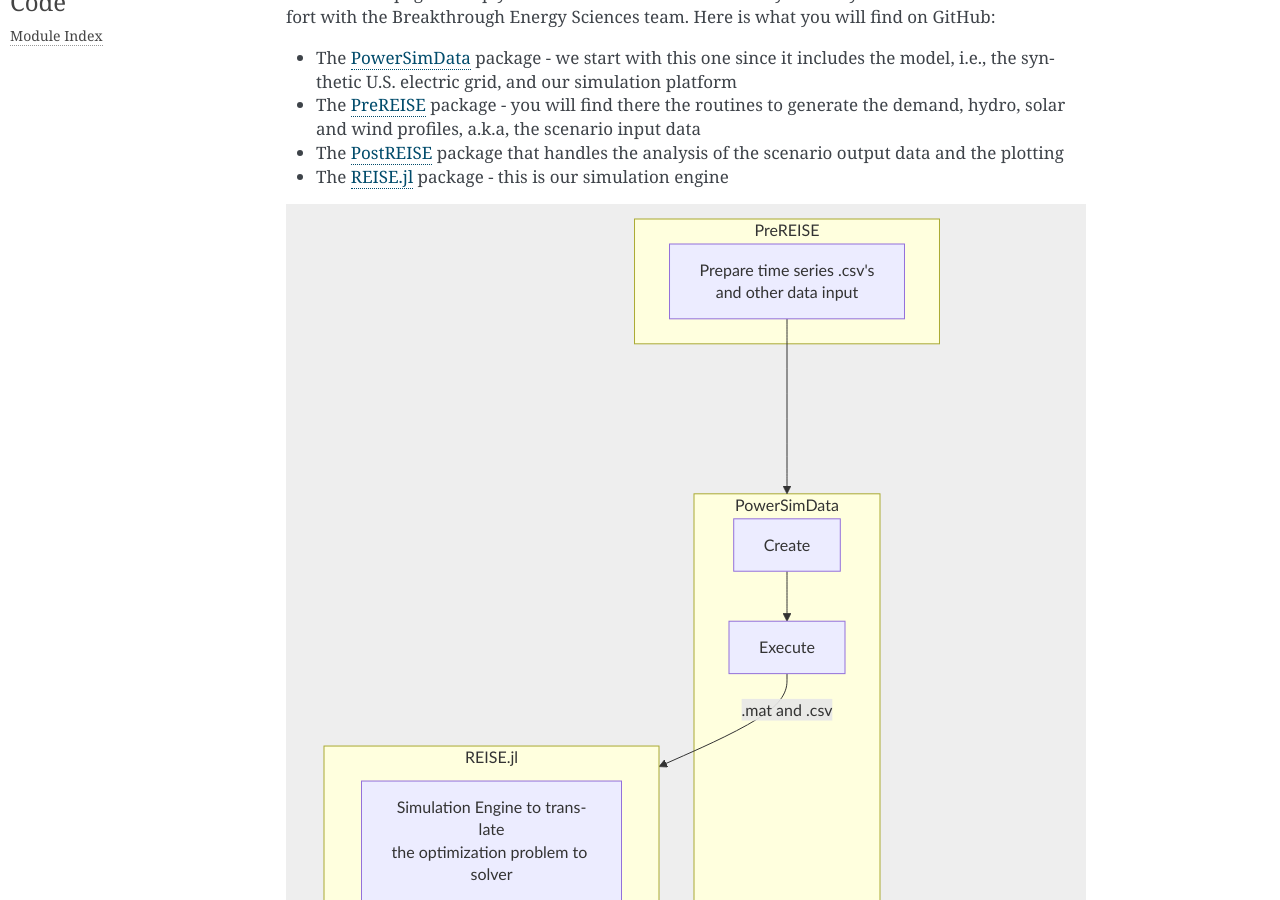
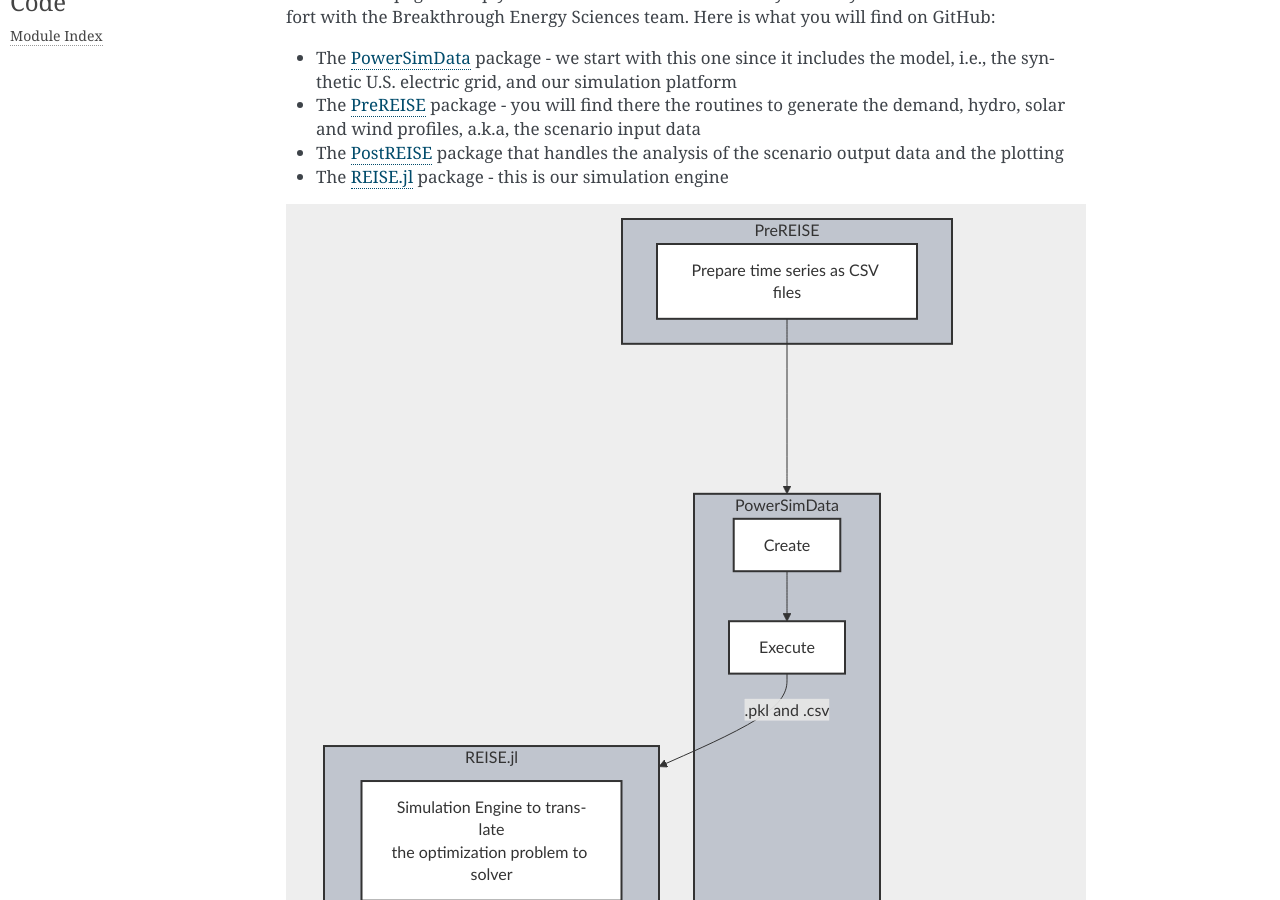
Before and after one commit to Breakthrough-Energy/docs, a Sphinx documentation site: the page built from source/index.rst, in a window 1280 px wide and 900 px high, scrolled down 697 px. Built offline with Sphinx 7.4.7, drawn with Linux system fonts in a browser that asks for light colours; pages that are not in the unit, such as notebooks, are missing from menus.

Commit message:
docs: update diagram (#81)

```diff
--- a/source/index.rst
+++ b/source/index.rst
@@ -55,8 +55,7 @@
 
     flowchart TD
         subgraph M[PreREISE]
-        B["Prepare time series .csv's
-        and other data input"]
+        B["Prepare time series as CSV files"]
         end
 
         subgraph N[PowerSimData]
@@ -70,12 +69,18 @@
         F["Simulation Engine to translate
         the optimization problem to solver"]
         end
-        D --".mat and .csv"--> O
+        D --".pkl and .csv"--> O
         O --".pkl"--> E
+
         subgraph P[PostREISE]
         G["Optional output analysis and plotting"]
         end
         E ----> P
+
+        class M,N,O,P grey
+        class B,C,D,E,F,G white
+        classDef grey fill:#c0c5ce,stroke:#333,stroke-width:2px
+        classDef white fill:#ffffff,stroke:#333,stroke-width:2px
 
 The first three packages are written in Python. The last one, the simulation engine, is
 written in Julia. You are welcome to contribute to any of these packages. In the next
```
